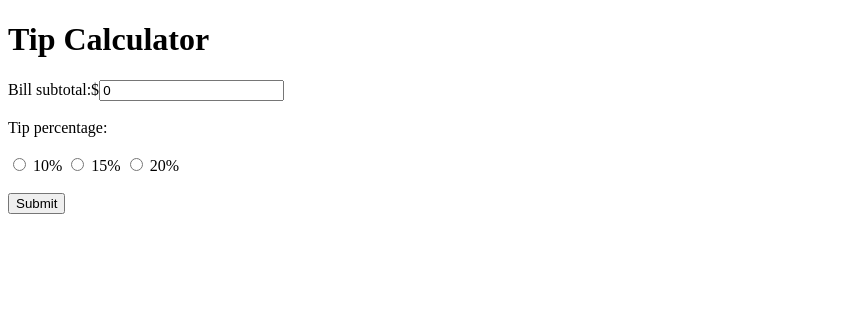
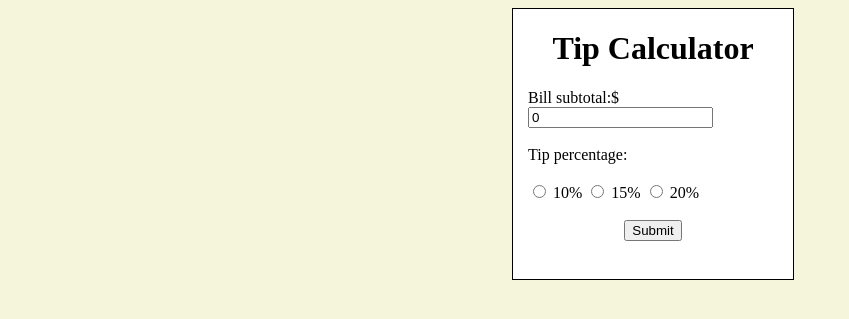
Before and after one commit to injit/TipCalulator, a PHP site: page / in a window 1280 px wide. Shown: the top 319 px of the page, without its empty margins (0-849 px from the left). Run offline with PHP 8.4, Linux system fonts and the light colour scheme.

Commit message:
modified

```diff
--- a/index.php
+++ b/index.php
@@ -1,11 +1,51 @@
 <!DOCTYPE html>
 <html>
 <head>
+	<style type="text/css">
+	body{
+		background-color: Beige;
+	}
+	.container{
+	    border-style: solid;
+    	border-color: black;
+    	border-width: 1px;
+    	width: 250px;
+    	padding-bottom: 20px;
+    	background-color: white;
+    	position:absolute;
+        left:40%;
+        padding-left: 15px;
+        padding-right: 15px;
+
+	}
+	.inner_container{
+		border-style: solid;
+    	border-color: black;
+    	border-width: 1px;
+    	width: 150px;
+	    height: auto;
+    	margin: 0 auto;
+    	padding: 10px;
+    	position: relative;
+	}
+	.input_tag{
+
+		text-align: center;
+	}
+	</style>
+
+
 </head>
+<title>Tip Calculator</title>
+
 <body>
+<div class="container">
 	<form method="post">
-	<h1>Tip Calculator</h1>
-	<label >Bill subtotal:$</label><input type="text" name="subtotal" value="<?php echo isset($_POST['subtotal']) && is_numeric($_POST['subtotal']) ? $_POST['subtotal'] : '0' ?>"></br>
+		<h1 align="center">Tip Calculator</h1>
+					Bill subtotal:$<input type="text" name="subtotal"
+					value="<?php echo isset($_POST['subtotal']) && is_numeric($_POST['subtotal']) ? $_POST['subtotal'] : '0' ?>"
+					onfocus="if (this.value == '0') {this.value = '';}">
+		</br>
 		</br>
 		Tip percentage:
 		</br>
@@ -25,26 +65,62 @@
 
 			?>
 			</br>
-	<input type="submit" >
+			<div class="input_tag" >
+				<button  id="btn"   >Submit</button>
+			</div>
 
 	</form>
+	<script>
+			// $(document).ready(function(){
+
+			//function check() {
+			// 	//var subtotal_val = document.getElementById("sub_tot_input").value;
+			// <?php
+			// 	if(!is_numeric($_POST['subtotal']))){
+			// ?>
+
+			// 	document.getElementById("btn").onclick = function(){
+			// 			document.getElementById("bill_subtotal").style.color = "blue";
+			// 			document.getElementById("sub_tot_input").style.color = "blue";
+			// 	}
+
+			// <?php
+
+			// 	}
+			// 	else{
+			// ?>
+			// 			document.getElementById("btn").onclick = function(){
+			// 				document.getElementById("bill_subtotal").style.color = "black";
+			// 			    document.getElementById("sub_tot_input").style.color = "black";
+			// 			}
+			// <?php
+			// }
+			//   ?>  //document.getElementById("demo").innerHTML = "Hello World";
+
+
+			//}
+		</script>
+
 	</br>
+
 
 	<?php
 
-if(isset($_POST['tip'])  && is_numeric($_POST['subtotal']))
+		if(isset($_POST['tip'])  && is_numeric($_POST['subtotal']) && $_POST['subtotal']>0)
 		{
 		?>
-	Tip: $<label>
+		<div class="inner_container">
+			Tip: $
 				<?php
-			if(is_numeric($_POST['subtotal']) && is_numeric($_POST['tip']) )
+					if(is_numeric($_POST['subtotal']) && is_numeric($_POST['tip']))
 					{
-				$selected_radio = $_POST['tip'];
+						$selected_radio =$_POST['subtotal']*($_POST['tip']/100);
 				        echo number_format((float)$selected_radio, 2, '.', '');
+
 			        }
 
-		?> </label></br>
-	Total: $<label>
+				?> </br>
+			Total: $
 				<?php
 
 					if(is_numeric($_POST['subtotal']) && is_numeric($_POST['tip']) )
@@ -56,8 +132,9 @@ if(isset($_POST['tip'])  && is_numeric($_POST['subtotal']))
 					}
 
 		}
+			?>
 
-		?>
-		</label>
+			</div>
+		</div>
 </body>
 </html>
```
Also changed, not shown: 1 other file. Lines whose indentation alone changed are shown as unchanged.
